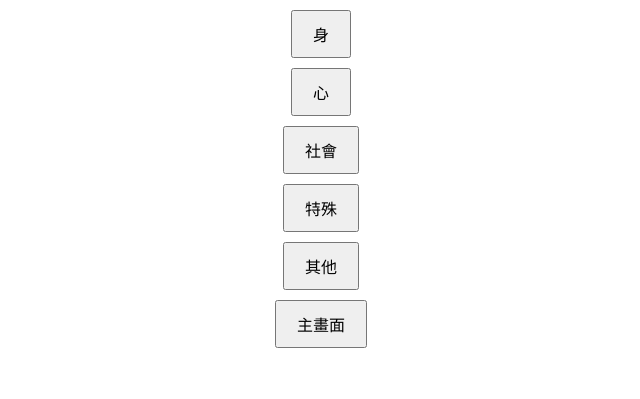
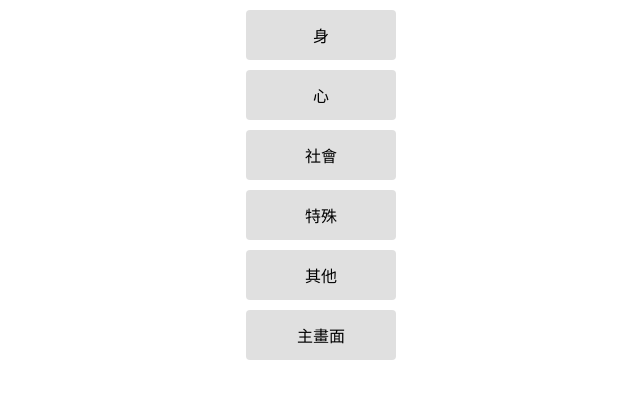
Before and after one commit to KaKaBii/AI_Note_Service.github.io, a Python web app: template APP1/templates/class.html in a window 1280 px wide. Shown: the top 399 px of the page, without its empty margins (319-959 px from the left). Run offline with Jinja, Linux system fonts and the light colour scheme; the template is opened without the code that fills it, so the values that code supplies are empty.

Commit message:
Update style.css

```diff
--- a/APP1/static/css/style.css
+++ b/APP1/static/css/style.css
@@ -15,12 +15,27 @@ header {
   padding: 10px 20px;
   font-size: 16px;
   cursor: pointer;
+  border-radius: 4px;
+  border: none;
+  width: 150px; /* 固定按鈕寬度 */
+  height: 50px; /* 固定按鈕高度 */
+  text-align: center; /* 文字水平居中 */
+  background-color: #e0e0e0; /* 一般按鈕背景色 */
+}
+.btn:hover {
+	background-color: #afafaf;
 }
 .green {
   background-color: #28a745;
   color: white;
 }
+.green:hover{
+	background-color: #218838;
+}
 .orange {
   background-color: #fd7e14;
   color: white;
 }
+.orange:hover{
+	background-color: #d3660d;
+}
```
